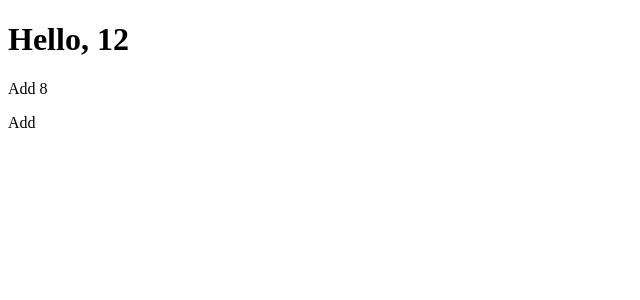
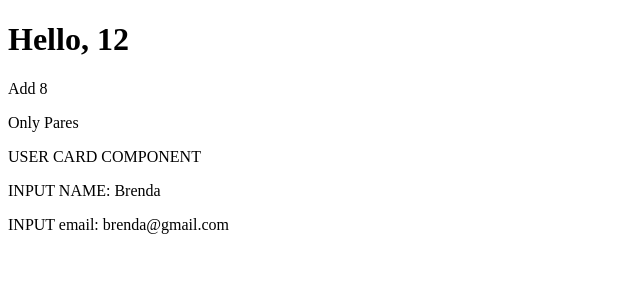
Before and after one commit to Khenya/Angular_Course-, an Angular app: page / in a window 1280 px wide. Shown: the top 300 px of the page, without its empty margins (0-640 px from the left). Built offline with nearby package versions, Linux system fonts and the light colour scheme.

Commit message:
[25-09-2024] Task: nullish coalescing, OR, first component

```diff
--- a/src/app/app.component.html
+++ b/src/app/app.component.html
@@ -1,4 +1,7 @@
 <h1>Hello, {{ title + 2 }}</h1>
 <p>Add {{ sum(3,5) }}</p>
-<p>Add {{ getArray() }}</p>
 <!-- <p>Subtract {{ subtract(9,5) }}</p> -->
+
+<p>Only Pares {{ getArray() }}</p>
+
+<user-card name="Brenda" [email]="'brenda@gmail.com'"></user-card>
--- a/src/app/app.component.ts
+++ b/src/app/app.component.ts
@@ -1,6 +1,6 @@
 import { Component } from '@angular/core';
 import { RouterOutlet } from '@angular/router';
-
+import { UserCardComponent } from './user-card/user-card.component';
 interface IPerson {
   name:string
   lastName: string
@@ -10,7 +10,7 @@
 @Component({
   selector: 'app-root',
   standalone: true,
-  imports: [RouterOutlet],
+  imports: [RouterOutlet, UserCardComponent],
   templateUrl: './app.component.html',
   styleUrl: './app.component.scss'
 })
@@ -26,6 +26,9 @@
   students: number[] = [1,2,3,4,5,6]
   parents: number[] = [7,8,9,10]
 
+  var1 = 0
+  var2 = null
+  var3 = 'hola'
 
   constructor(){
     const {name,age} = this.person
@@ -33,6 +36,8 @@
     let both = [...this.students,...this.parents]
     console.log('spreed operator: ', both)
     console.log('REST operator: ', this.sum(2,4,6))
+    console.log('Nullish Coalesing:',  this.var2 ?? this.var3  )
+    console.log('OR:', this.var2 || this.var1)
     // console.log('subtract ', this.subtract(8,4))
 
     // console.log('MAP:', this.animals.map( (animal:string) => ( animal + 'new')    ))
--- /dev/null
+++ b/src/app/user-card/user-card.component.html
@@ -0,0 +1,3 @@
+<p>USER CARD COMPONENT</p>
+<p>INPUT NAME: {{ name }}</p>
+<p>INPUT email: {{ email }}</p>
```
Also changed, not shown: src/app/user-card/user-card.component.ts (added, +17 -0 lines), src/app/user-card/user-card.component.scss (added), 1 other file (tests, documents, lock files or other folders).
